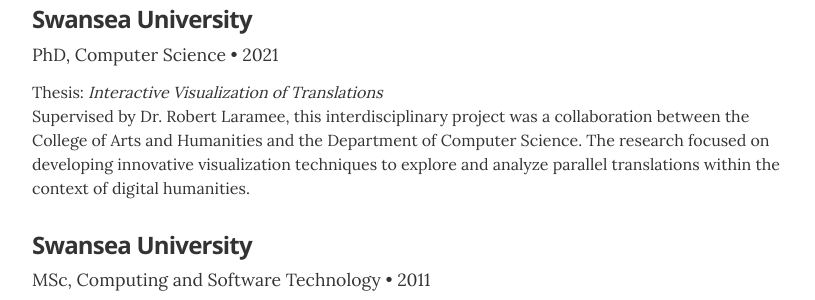
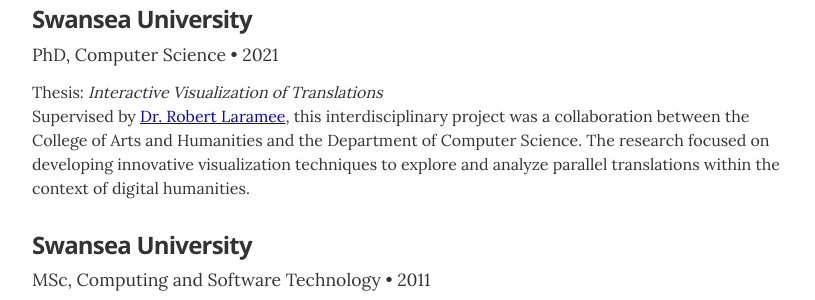
Before and after one commit to msalharbi/msalharbi.github.io, a Jekyll site: the page built from index.html, in a window 1280 px wide and 900 px high. Shown: the part 351-651 px from the top of the window, without its empty margins (232-1047 px from the left). Built offline with Jekyll 4.4.1, drawn with Linux system fonts in a browser that asks for light colours; part of the change alters nothing that is shown.

```diff
--- a/_data/education.yml
+++ b/_data/education.yml
@@ -5,7 +5,7 @@
   summary: |
     <p>
       Thesis: <em>Interactive Visualization of Translations</em><br/>
-      Supervised by Dr. Robert Laramee, this interdisciplinary project was a collaboration
+      Supervised by <a href="https://people.cs.nott.ac.uk/blaramee/"> Dr. Robert Laramee</a>, this interdisciplinary project was a collaboration
       between the College of Arts and Humanities and the Department of Computer Science.
       The research focused on developing innovative visualization techniques to explore
       and analyze parallel translations within the context of digital humanities.
```
